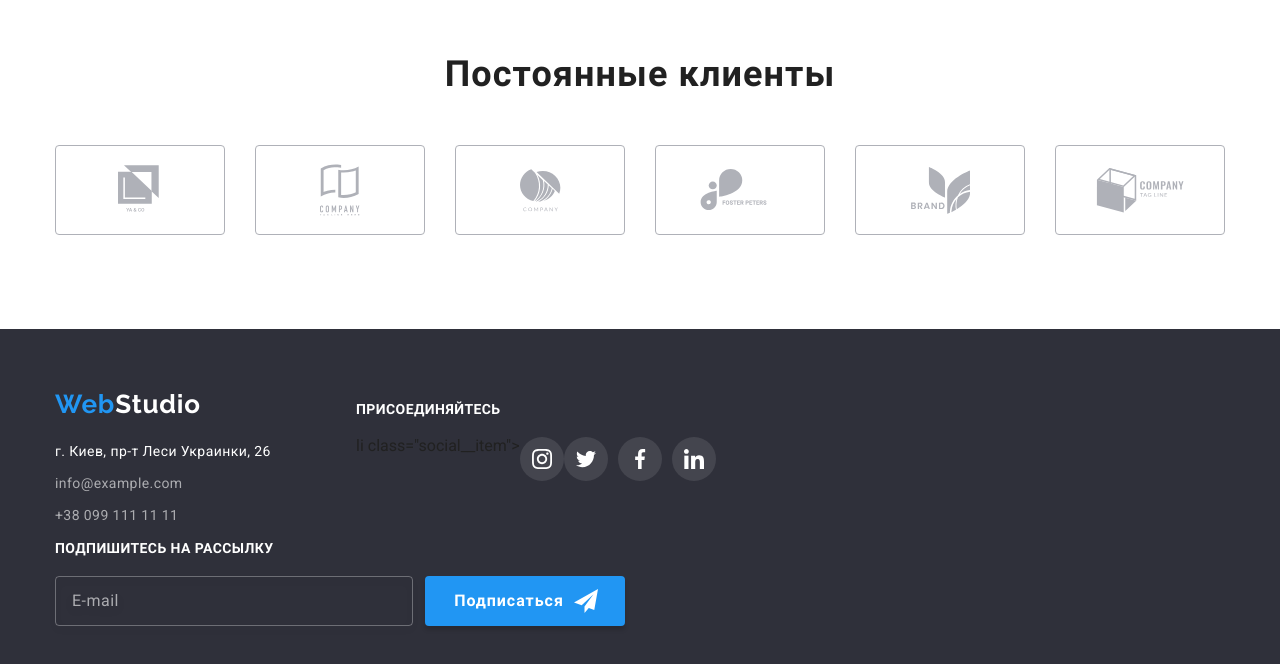
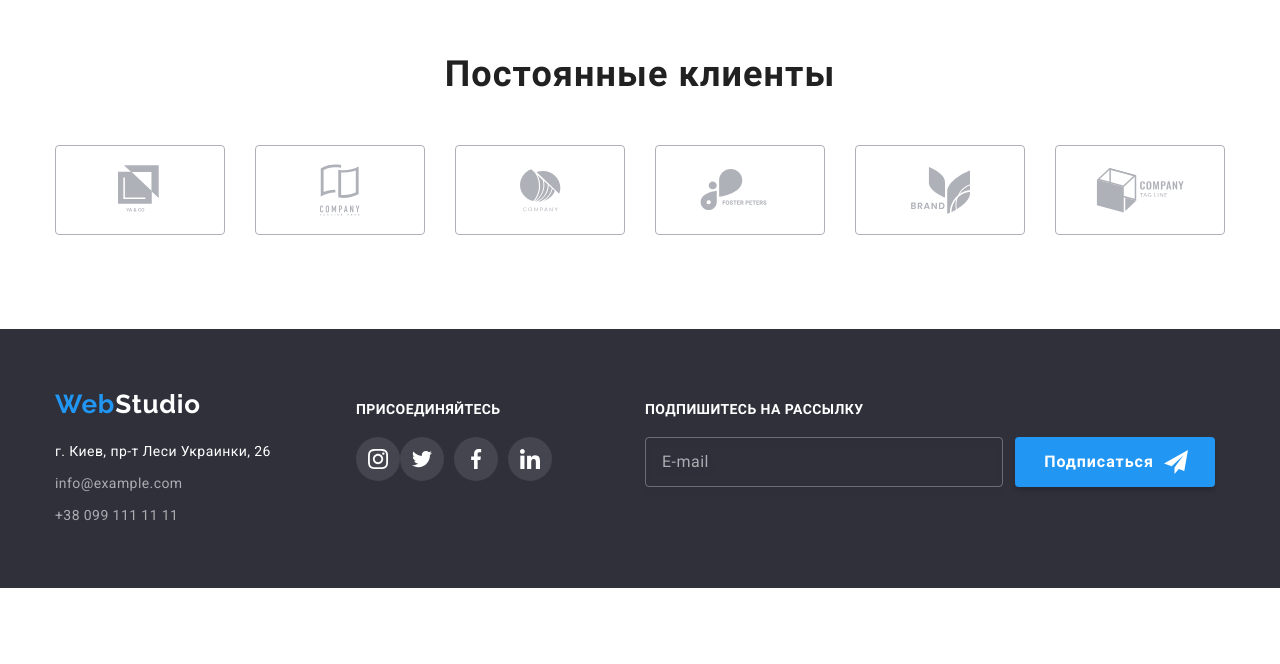
Before and after one commit to inna-dmytrenko/goit-markup-hw-08, a plain HTML site: page index.html in a window 1280 px wide. Shown: the part 2312-2976 px from the top of the page. After the commit the page ends 2900 px from the top, so only its background shows below. Drawn offline with nearby package versions, Linux system fonts and the light colour scheme.

Commit message:
fix footer

```diff
--- a/index.html
+++ b/index.html
@@ -469,7 +469,6 @@
                     <span class="social-links">
                     <p class="social-links__title">присоединяйтесь</p>
                     <ul class="social-list">
-                        li class="social__item">
                             <a class="social-list__link" href="">
                                 <svg class="social-list__icon">
                                     <use href="./images/sprite.svg#instagram"> </use>
```
